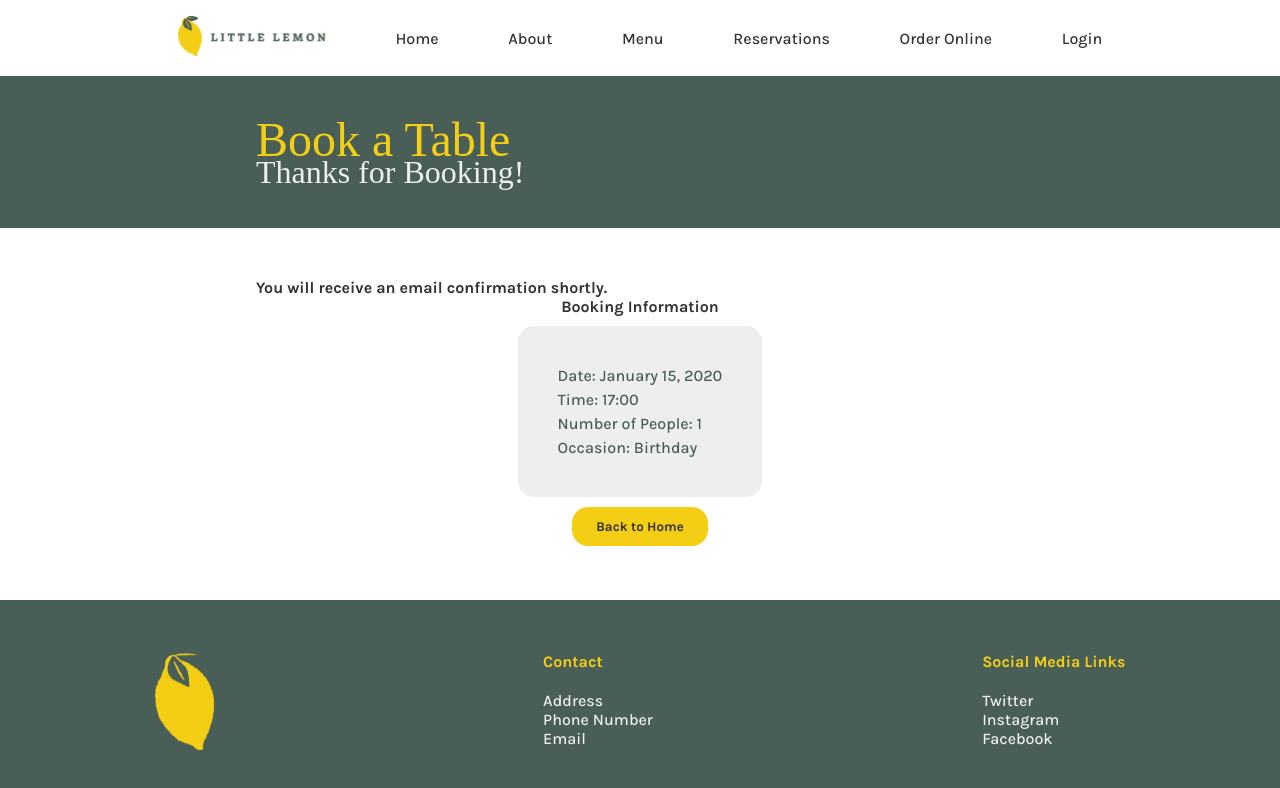
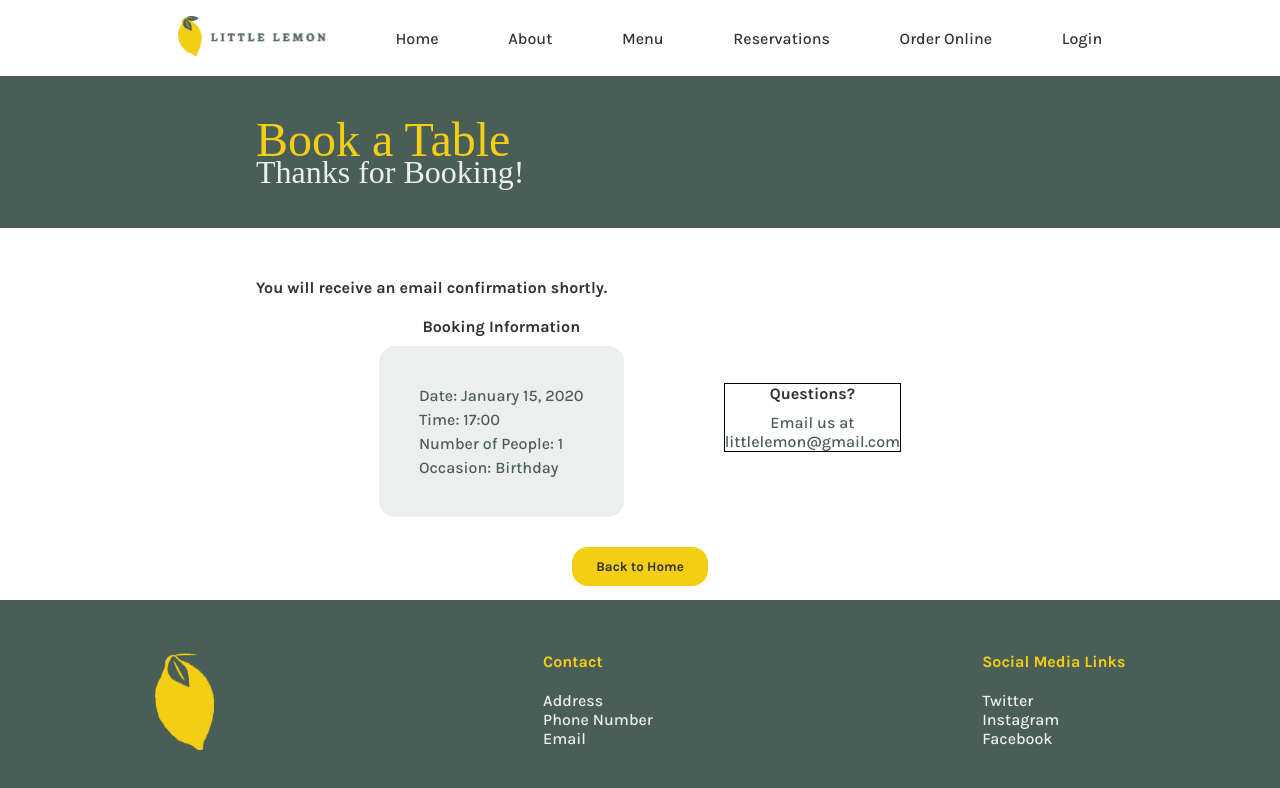
Before and after one commit to alexisbl14/little-lemon-website, a React (Create React App) app in the folder little-lemon/: page /reservations in a window 1280 px wide. Both pictures are taken after typing "2020-01-15" into the empty fields and a click on the button "Submit". Shown: the top 788 px of the page. Built offline with nearby package versions, Linux system fonts and the light colour scheme; a web font is replaced by a local one.

Commit message:
added more styling to confirmation page

```diff
--- a/little-lemon/src/App.css
+++ b/little-lemon/src/App.css
@@ -427,3 +427,20 @@ select {
   align-self: center;
   margin-top: 10px;
 }
+
+.booking-conf-body {
+  display: flex;
+  flex-direction: row;
+  justify-content: center;
+  margin: 20px 20%;
+  gap: 100px;
+}
+
+.questions {
+  display: flex;
+  flex-direction: column;
+  align-self: center;
+  border: 1px solid black;
+  text-align: center;
+  gap: 10px;
+}
--- a/little-lemon/src/BookingForm.js
+++ b/little-lemon/src/BookingForm.js
@@ -1,6 +1,7 @@
 import { useState } from "react";
 import backButton from "./backButton.svg";
 import { useNavigate } from "react-router-dom";
+import { submitAPI } from "./bookingAPI";
 
 function BookingForm(props) {
 
@@ -13,14 +14,22 @@ function BookingForm(props) {
 
     const handleSubmit = (e) => {
         e.preventDefault();
+        const formData = {
+            date: date,
+            time: time,
+            numPeople: numPeople,
+            occasion: occasion
+        }
+
+        if (submitAPI(formData)) {
             console.log("Form Submitted!")
-
             setDate("");
             props.setAvailableTimes({date: ""});
             setTime(props.availableTimes[0]);
             setNumPeople("1");
             setOccasion("Birthday");
             navigate('/reservations/confirmation', {state: { date, time, numPeople, occasion}})
+        }
     }
 
 
--- a/little-lemon/src/ConfirmationPage.js
+++ b/little-lemon/src/ConfirmationPage.js
@@ -16,6 +16,7 @@ function ConfirmationPage() {
                 <h2 className="white-text">Thanks for Booking!</h2>
             </div>
             <h4 className="black-text confirmation-text">You will receive an email confirmation shortly.</h4>
+            <div className="booking-conf-body">
                 <div className="booking-info-area">
                     <h4 className="black-text">Booking Information</h4>
                     <div className="booking-info-text">
@@ -25,6 +26,11 @@ function ConfirmationPage() {
                         <h3 className="green-text">Occasion: {location.state.occasion}</h3>
                     </div>
                 </div>
+                <div className="questions">
+                    <h4 className="black-text">Questions?</h4>
+                    <h3 className="green-text">Email us at <br></br> littlelemon@gmail.com</h3>
+                </div>
+            </div>
             <button type="submit" onClick={() => navigate('/')}><h4 className='black-text'>Back to Home</h4></button>
         </section>
     );
```
Lines whose indentation alone changed are shown as unchanged.
